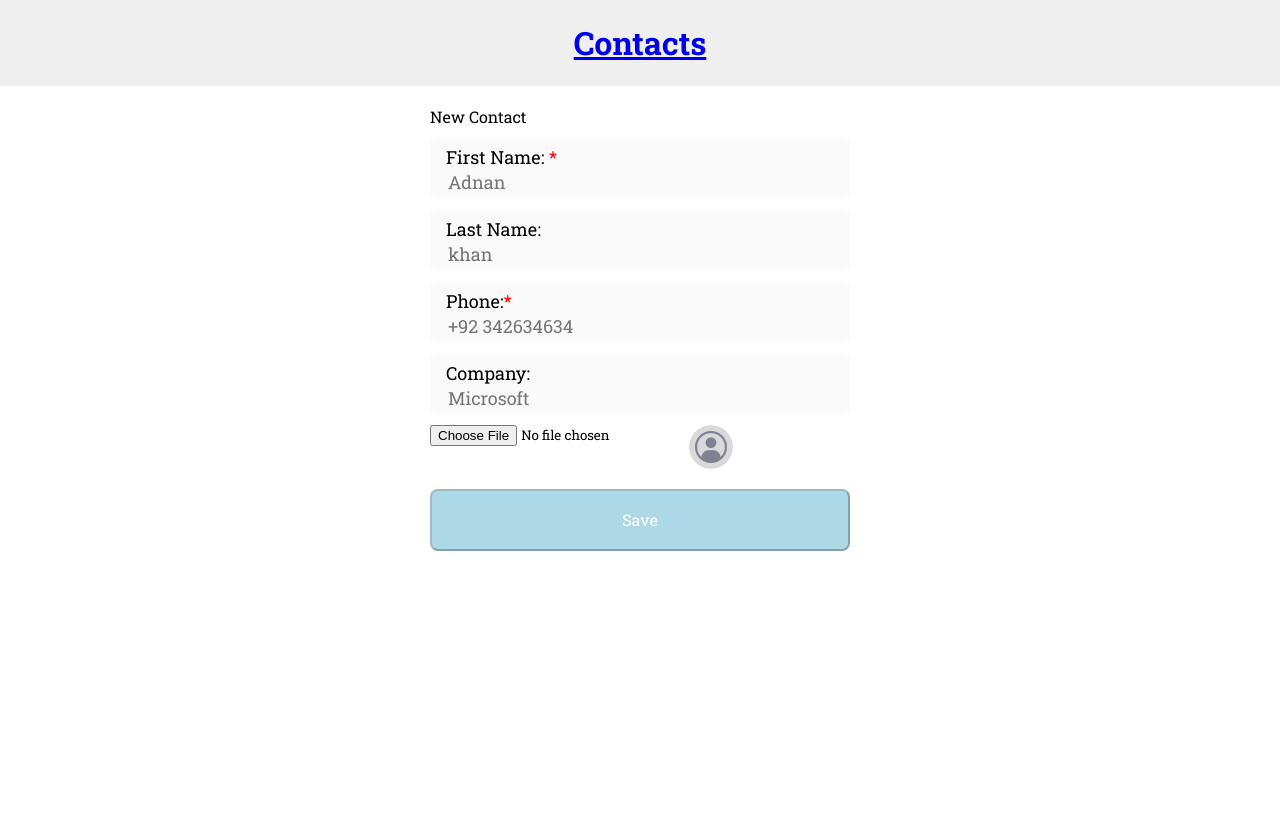
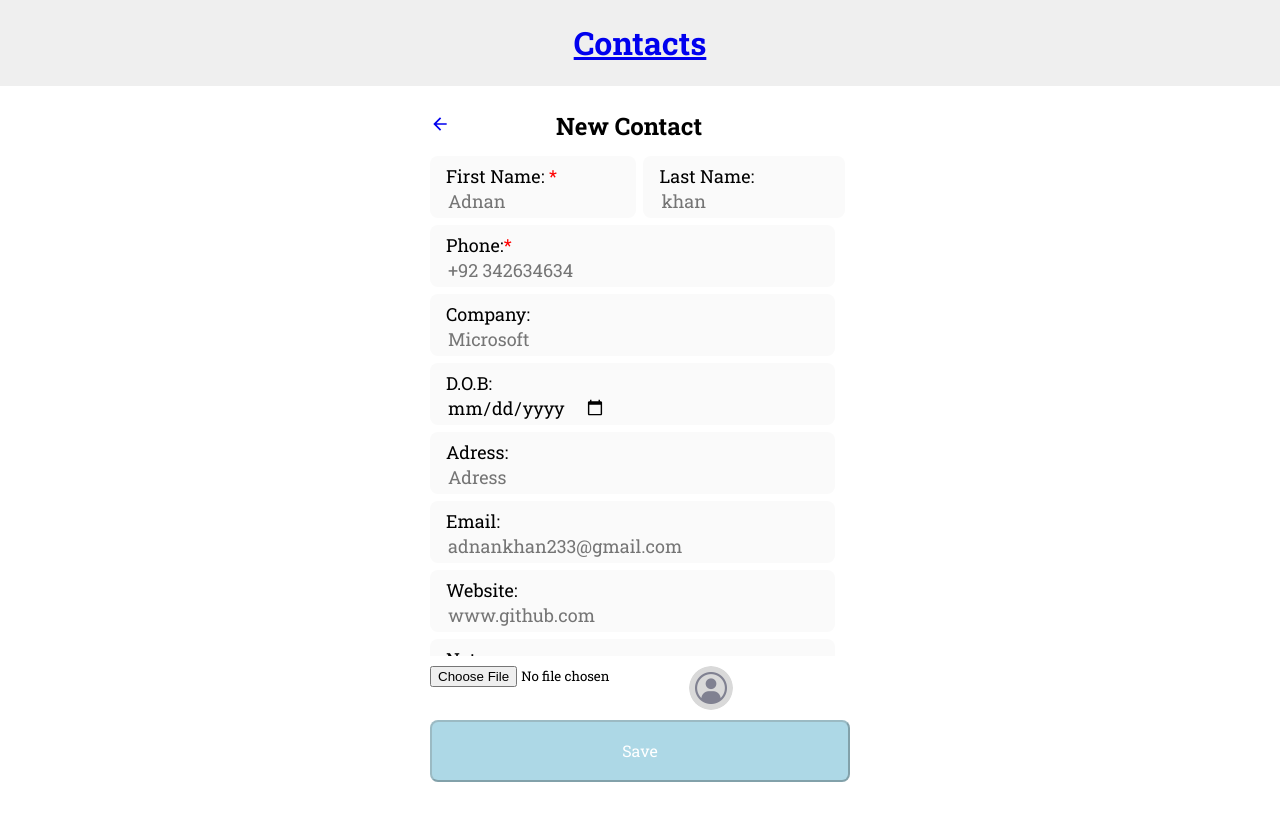
Before and after one commit to OmairKhn/Contack_directory, a React (Create React App) app: page /create in a window 1280 px wide. Shown: the top 820 px of the page. Built offline with nearby package versions, Linux system fonts and the light colour scheme.

Commit message:
add new input commit

```diff
--- a/src/Components/Create.css
+++ b/src/Components/Create.css
@@ -4,14 +4,34 @@
     width:100%;
     display:flex;
 justify-content:center;
+
+}
+.input_Name{
+margin-top:7px;
+}
+.cards_div{
+    overflow:auto;
+    height:500px;
+}
+.cards_div::-webkit-scrollbar {
+    width: 10px; /* Width of the scrollbar */
+
+
 }
 
+.cards_div::-webkit-scrollbar-thumb {
+    background-color: #c7c7c7; /* Color of the scrollbar thumb */
+}
 
+.cards_div::-webkit-scrollbar-track {
+    background-color: #f1f1f1; /* Color of the scrollbar track */
+
+}
 .Create{
     margin-top:10px;
     padding:10px;
     width:440px;
-    height:550px;
+    height:785px;
     box-sizing:border-box;
     display:flex;
     flex-direction:column;
@@ -21,13 +41,40 @@ justify-content:center;
 .input_Name{
     background-color:#FAFAFA;
     height:62px;
-    width:420px;
+    width:405px;
     padding:8px 16px 8px 16px;
     box-sizing:border-box;
     font-size:large;
     border-Radius:8px;
 
 }
+.F_Name{
+    background-color:#FAFAFA;
+    height:62px;
+    width:49%;
+    box-sizing:border-box;
+    padding:8px 16px 8px 16px;
+    border-Radius:8px;
+    font-size:large;
+
+}
+.F_Name input{
+    border:none;
+    background-color:#FAFAFA;
+    Font-size:large;
+    box-sizing:border-box;
+    outline:none;
+    width:100%;
+}
+.Full_Name{
+    display:flex;
+    justify-content:space-between;
+    height:62px;
+
+
+
+}
+
 .required{
     color:red;
    }
@@ -47,7 +94,6 @@ justify-content:center;
     border-radius:8px;
     color:white;
     font-size:16px;
-    margin-top:10px;
     cursor:pointer
     }
     .btn_save:disabled {
@@ -81,9 +127,23 @@ justify-content:center;
          .btn_save{
             width:400px;
          }
+         .input_Name{
+            width:385px;
+         }
        }
-
-
+   .input_image{
+    border-radius:15px;
+   }
+.input_Name1{
+    height:200px;
+display:flex;
+flex-direction:column;
+}
+.inp_1{
+    height:80%;
+    font-size:18px;
+    font-weight:400;
+}
 /* .Create{
     width:440px;
     height:403px;
--- a/src/Components/Create.js
+++ b/src/Components/Create.js
@@ -1,6 +1,7 @@
 import React, { useEffect, useState } from 'react';
 import axios from 'axios';
 import { Link, useNavigate } from 'react-router-dom';
+import { IoMdArrowBack } from "react-icons/io";
 import './Create.css';
 
 export const Create = () => {
@@ -8,6 +9,12 @@ export const Create = () => {
   const [L_Name, Set_LName] = useState("");
   const [Phone, SetPhone] = useState("");
   const [Company, SetCompany] = useState("");
+  const [Website, SetWebsite] = useState("");
+  const [Home, SetHome] = useState("");
+  const [Dob, SetDob] = useState("");
+  const [Email, SetEmail] = useState("");
+  const [Notes, SetNotes] = useState("");
+
   const [error, Seterror] = useState("");
   const history = useNavigate();
   const [image, setimage] = useState("");
@@ -32,7 +39,13 @@ return;
       L_Name:L_Name,
       Phone:Phone,
       Company:Company,
-      image:image
+      image:image,
+      Website:Website,
+      Home:Home,
+      Dob:Dob,
+      Email:Email,
+      Notes:Notes
+
     } );
    history("/")
   };
@@ -50,12 +63,23 @@ return;
     <div className='main_div'>
 
 <div className="Create">
-      New Contact
-
-      <div className='input_Name'>
+      <div style={{display:'flex', alignItems:'center' , height:'40px'}}>
+        <div style={{width:'30%', paddingleft:'10px' }}>
+          <Link to='/'>
+        <IoMdArrowBack style={{height:'30px',width:'20px' ,cursor:'pointer'}} />
+        </Link>
+        </div>
+        <div>
+          <h2>New Contact</h2>
+        </div>
+      </div>
+     <div className='cards_div'>
+      <div className=' Full_Name' >
+        <div className='F_Name' >
         <label>First Name: <span className='required'>*</span></label><br/>
         <input
-          style={{ border: !F_name && error ? '1px solid red' : 'none' }}
+
+          style={{ border: !F_name && error ? '1px solid red' : 'none'  }}
           className='inp'
           type='text'
           placeholder='Adnan'
@@ -63,23 +87,26 @@ return;
           onChange={(e) => Set_FName(e.target.value)}
           required
         />
-      </div>
-      <div className='input_Name'>
-        <label>Last Name:</label><br/>
+        </div>
+        <div style={{width:'48%' ,marginRight:'5px'}} className='F_Name' >
+             <label>Last Name:</label><br/>
         <input
+
           className='inp'
           type='text'
           placeholder='khan'
           value={L_Name}
           onChange={(e) => Set_LName(e.target.value)}
         />
+        </div>
       </div>
+
       <div className='input_Name'>
         <label>Phone:<span className='required'>*</span></label><br/>
         <input
-          style={{ border: !Phone && error ? '1px solid red' : 'none' }}
+          style={{ border: !Phone && error ? '1px solid red' : 'none'  }}
           className='inp'
-          type='number'
+          type='numeric'
           placeholder='+92 342634634'
           value={Phone}
           onChange={(e) => SetPhone(e.target.value)}
@@ -94,6 +121,60 @@ return;
           value={Company}
           onChange={(e) => SetCompany(e.target.value)}
         />
+      </div>
+      <div className='input_Name'>
+        <label>D.O.B:</label><br/>
+        <input
+          className='inp'
+          type='date'
+          placeholder=''
+          value={Dob}
+          onChange={(e) => SetDob(e.target.value)}
+        />
+      </div>
+      <div className='input_Name'>
+        <label>Adress:</label><br/>
+        <input
+          className='inp'
+          type='text'
+          placeholder='Adress'
+          value={Home}
+          onChange={(e) => SetHome(e.target.value)}
+        />
+      </div>
+      <div className='input_Name'>
+        <label>Email:</label><br/>
+        <input
+          className='inp'
+          type='Email'
+          placeholder='adnankhan233@gmail.com'
+          value={Email}
+          onChange={(e) => SetEmail(e.target.value)}
+        />
+      </div>
+      <div className='input_Name'>
+        <label>Website:</label><br/>
+        <input
+          className='inp'
+          type='text'
+          placeholder='www.github.com'
+          value={Website}
+          onChange={(e) => SetWebsite(e.target.value)}
+        />
+      </div>
+
+
+      <div className='input_Name input_Name1'>
+        <label>Notes:</label>
+        <textarea
+        style={{width:'100%'}}
+          className='inp_1'
+          type='message'
+          placeholder='Message'
+          value={Notes}
+          onChange={(e) => SetNotes(e.target.value)}
+        />
+      </div>
       </div>
      <div className='image_div'>
       <input type='file' onChange={ConvertToBase64} ></input>
--- a/src/Components/Detail.js
+++ b/src/Components/Detail.js
@@ -6,6 +6,11 @@ const Detail = () => {
     const [Phone, SetPhone] = useState("");
     const [Company, SetCompany] = useState("");
     const [image, setimage] = useState("");
+    const [Website,SetWebsite] = useState("");
+    const [Home,SetHome] = useState("");
+    const [Email,SetEmail] = useState("");
+    const [Dob,SetDob] = useState("");
+    const [Notes,SetNotes] = useState("");
 
     useEffect(() => {
         Set_FName(localStorage.getItem("F_name1") || "");
@@ -13,7 +18,14 @@ const Detail = () => {
         SetPhone(localStorage.getItem("Phone") || "");
         SetCompany(localStorage.getItem("Company") || "");
         setimage(localStorage.getItem("image") || "");
+        SetWebsite(localStorage.getItem("Website") || "");
+        SetHome(localStorage.getItem("Home") || "");
+        SetDob(localStorage.getItem("Dob") || "");
+        SetEmail(localStorage.getItem("Email") || "");
+        SetNotes(localStorage.getItem("Notes") || "");
       }, []);
+
+
   return (
        <div className='view_page'>
         <div className='main_view1'>
@@ -22,7 +34,7 @@ const Detail = () => {
             {image ? (
   <img src={image} alt="Contact Icon" className='roundimage1' width="90%" height="100%" />
 ) : (
-  <img src="/contact_png.png" alt="Contact Icon" className='roundimage' width="44px" height="44px" />
+  <img src="/contact_png.png" alt="Contact Icon" className='roundimage' width="90%" height="100%" />
 )}             </div>
             <div className='div1_2'>
                 <h2>{F_name} {L_Name}</h2>
@@ -34,11 +46,11 @@ const Detail = () => {
                 <table>
 
                 <tr> <th>Mobile </th><td>{Phone}</td></tr>
-                <tr><th>Website</th><td>N/A</td> </tr>
-                <tr> <th>Home </th><td>N/A</td></tr>
-                <tr><th>Email</th><td>N/A</td></tr>
-                <tr><th>D.O.B</th><td>N/A</td></tr>
-                <tr><th>Notes</th><td>N/A</td></tr>
+                <tr><th>Website</th><td>{Website ? Website : 'N/A'}</td> </tr>
+                <tr> <th>Home </th><td>{Home ? Home :'N/A'}</td></tr>
+                <tr><th>Email</th><td>{Email ? Email : 'N/A'}</td></tr>
+                <tr><th>D.O.B</th><td>{Dob ? Dob : 'N/A'}</td></tr>
+                <tr><th>Notes</th><td>{Notes ? Notes : 'N/A'}</td></tr>
 
                 </table>
            {/* <h3>phone #  <span>   {Phone}</span> </h3>
--- a/src/Components/Read.css
+++ b/src/Components/Read.css
@@ -14,6 +14,7 @@ justify-content:center;
  .card_header{
   display:flex;
   justify-content:space-between;
+  align-items:center;
   width:90%;
   left:10px;
  }
@@ -30,9 +31,7 @@ justify-content:center;
 }
 
     .view {
-      margin-top:10px;
       align-items:center;
-      padding-top:1px;
       width: 440px;
       height: 700px;
     display:flex;
@@ -87,6 +86,7 @@ justify-content:center;
       .card_header{
         padding-top:1px;
         padding-left:14px;
+        height:55px;
       }
     }
 
@@ -192,6 +192,8 @@ justify-content:center;
   width:70%;
   font-size:15px;
   font-weight:600;
+  margin-left:3px;
+  height:40px;
 }
 .btn_View{
   border:none;
--- a/src/Components/Update.js
+++ b/src/Components/Update.js
@@ -1,6 +1,7 @@
 import React, { useEffect, useState } from 'react';
 import axios from 'axios';
 import { Link, useNavigate } from 'react-router-dom';
+import { IoMdArrowBack } from "react-icons/io";
 import './Create.css';
 const Update = ()=> {
   const [id,setid]=useState("")
@@ -9,6 +10,11 @@ const Update = ()=> {
   const [Phone, SetPhone] = useState("");
   const [Company, SetCompany] = useState("");
   const [image, setimage] = useState("");
+  const [Website, SetWebsite] = useState("");
+  const [Home, SetHome] = useState("");
+  const [Dob, SetDob] = useState("");
+  const [Email, SetEmail] = useState("");
+  const [Notes, SetNotes] = useState("");
   const [error, Seterror] = useState("");
 
   const history = useNavigate();
@@ -21,6 +27,11 @@ const Update = ()=> {
       SetPhone(localStorage.getItem("Phone") || "");
       SetCompany(localStorage.getItem("Company") || "");
       setimage(localStorage.getItem("image") || "");
+      SetWebsite(localStorage.getItem("Website") || "");
+      SetHome(localStorage.getItem("Home") || "");
+      SetDob(localStorage.getItem("Dob") || "");
+      SetEmail(localStorage.getItem("Email") || "");
+      SetNotes(localStorage.getItem("Notes") || "");
     }, []);
   const handleSubmit = async (e) => {
 
@@ -42,7 +53,13 @@ return;
            L_Name:L_Name,
            Phone:Phone,
            Company:Company,
-           image:image
+           image:image,
+           Website:Website,
+           Home:Home,
+           Dob:Dob,
+           Email:Email,
+           Notes:Notes
+
          } )
         history("/")
        }
@@ -61,8 +78,114 @@ return;
     <div className='main_div'>
 
     <div className="Create">
-    <Link to='/'>New Contact</Link>
+    <Link to='/'>
+        <IoMdArrowBack style={{height:'30px',width:'20px' ,cursor:'pointer'}} />
+        </Link>
+    <div className='cards_div'>
+      <div className=' Full_Name' >
+        <div className='F_Name' >
+        <label>First Name: <span className='required'>*</span></label><br/>
+        <input
+
+          style={{ border: !F_name && error ? '1px solid red' : 'none'  }}
+          className='inp'
+          type='text'
+          placeholder='Adnan'
+          value={F_name} // Set the value attribute to display F_name in the input field
+          onChange={(e) => Set_FName(e.target.value)}
+          required
+        />
+        </div>
+        <div style={{width:'48%' ,marginRight:'5px'}} className='F_Name' >
+             <label>Last Name:</label><br/>
+        <input
+
+          className='inp'
+          type='text'
+          placeholder='khan'
+          value={L_Name}
+          onChange={(e) => Set_LName(e.target.value)}
+        />
+        </div>
+      </div>
+
       <div className='input_Name'>
+        <label>Phone:<span className='required'>*</span></label><br/>
+        <input
+          style={{ border: !Phone && error ? '1px solid red' : 'none'  }}
+          className='inp'
+          type='numeric'
+          placeholder='+92 342634634'
+          value={Phone}
+          onChange={(e) => SetPhone(e.target.value)}
+        />
+      </div>
+      <div className='input_Name'>
+        <label>Company:</label><br/>
+        <input
+          className='inp'
+          type='text'
+          placeholder='Microsoft'
+          value={Company}
+          onChange={(e) => SetCompany(e.target.value)}
+        />
+      </div>
+      <div className='input_Name'>
+        <label>D.O.B:</label><br/>
+        <input
+          className='inp'
+          type='date'
+          placeholder=''
+          value={Dob}
+          onChange={(e) => SetDob(e.target.value)}
+        />
+      </div>
+      <div className='input_Name'>
+        <label>Adress:</label><br/>
+        <input
+          className='inp'
+          type='text'
+          placeholder='Adress'
+          value={Home}
+          onChange={(e) => SetHome(e.target.value)}
+        />
+      </div>
+      <div className='input_Name'>
+        <label>Email:</label><br/>
+        <input
+          className='inp'
+          type='Email'
+          placeholder='adnankhan233@gmail.com'
+          value={Email}
+          onChange={(e) => SetEmail(e.target.value)}
+        />
+      </div>
+      <div className='input_Name'>
+        <label>Website:</label><br/>
+        <input
+          className='inp'
+          type='text'
+          placeholder='www.github.com'
+          value={Website}
+          onChange={(e) => SetWebsite(e.target.value)}
+        />
+      </div>
+
+
+      <div className='input_Name input_Name1'>
+        <label>Notes:</label>
+        <textarea
+        style={{width:'100%'}}
+          className='inp_1'
+          type='message'
+          placeholder='Message'
+          value={Notes}
+          onChange={(e) => SetNotes(e.target.value)}
+        />
+      </div>
+      </div>
+    {/* <div className='input_Name Full_Name' >
+        <div>
         <label>First Name: <span className='required'>*</span></label><br/>
         <input
           style={{ border: !F_name && error ? '1px solid red' : 'none' }}
@@ -74,9 +197,10 @@ return;
           required
         />
         </div>
-    <div className='input_Name'>
+        <div>
              <label>Last Name:</label><br/>
         <input
+        style={{width:"120px"}}
           className='inp'
           type='text'
           placeholder='khan'
@@ -84,6 +208,8 @@ return;
           onChange={(e) => Set_LName(e.target.value)}
         />
         </div>
+      </div>
+
     <div className='input_Name'>
       <label>Phone:<span className='required'>*</span></label><br/>
       <input
@@ -105,10 +231,63 @@ return;
         onChange={(e) => SetCompany(e.target.value)}
       />
     </div>
+    <div className='input_Name'>
+      <label>Website:</label><br/>
+      <input
+        className='inp'
+        type='text'
+        placeholder='Website'
+        value={Website}
+        onChange={(e) => SetWebsite(e.target.value)}
+      />
+    </div>
+    <div className='input_Name'>
+      <label>Home:</label><br/>
+      <input
+        className='inp'
+        type='text'
+        placeholder='Home'
+        value={Home}
+        onChange={(e) => SetHome(e.target.value)}
+      />
+    </div>
+    <div className='input_Name'>
+      <label>D.O.B:</label><br/>
+      <input
+        className='inp'
+        type='date'
+        placeholder='Microsoft'
+        value={Dob}
+        onChange={(e) => SetDob(e.target.value)}
+      />
+    </div>
+    <div className='input_Name'>
+      <label>Email:</label><br/>
+      <input
+        className='inp'
+        type='email'
+        placeholder='xyz@gmail.com'
+        value={Email}
+        onChange={(e) => SetEmail(e.target.value)}
+      />
+    </div>
+    <div className='input_Name'>
+      <label>Notes:</label><br/>
+      <input
+        className='inp'
+        type='email'
+        placeholder='Message'
+        value={Notes}
+        onChange={(e) => SetNotes(e.target.value)}
+      />
+    </div> */}
    <div className='image_div'>
     <input type='file' onChange={ConvertToBase64} ></input>
-    <img className='input_image' src={image} height={"40px"} width={"60px"}  />
-    </div>
+    {image ? (
+  <img src={image} alt="Contact Icon" className='roundimage' width="44px" height="44px" />
+) : (
+  <img src="/contact_png.png" alt="Contact Icon" className='roundimage' width="44px" height="44px" />
+)}     </div>
     <button
       disabled={!F_name && !L_Name && !Phone && !Company}
       className='btn_save'
```
Also changed, not shown: src/Components/Read.js (+12 -4 lines). Lines whose indentation alone changed are shown as unchanged.
